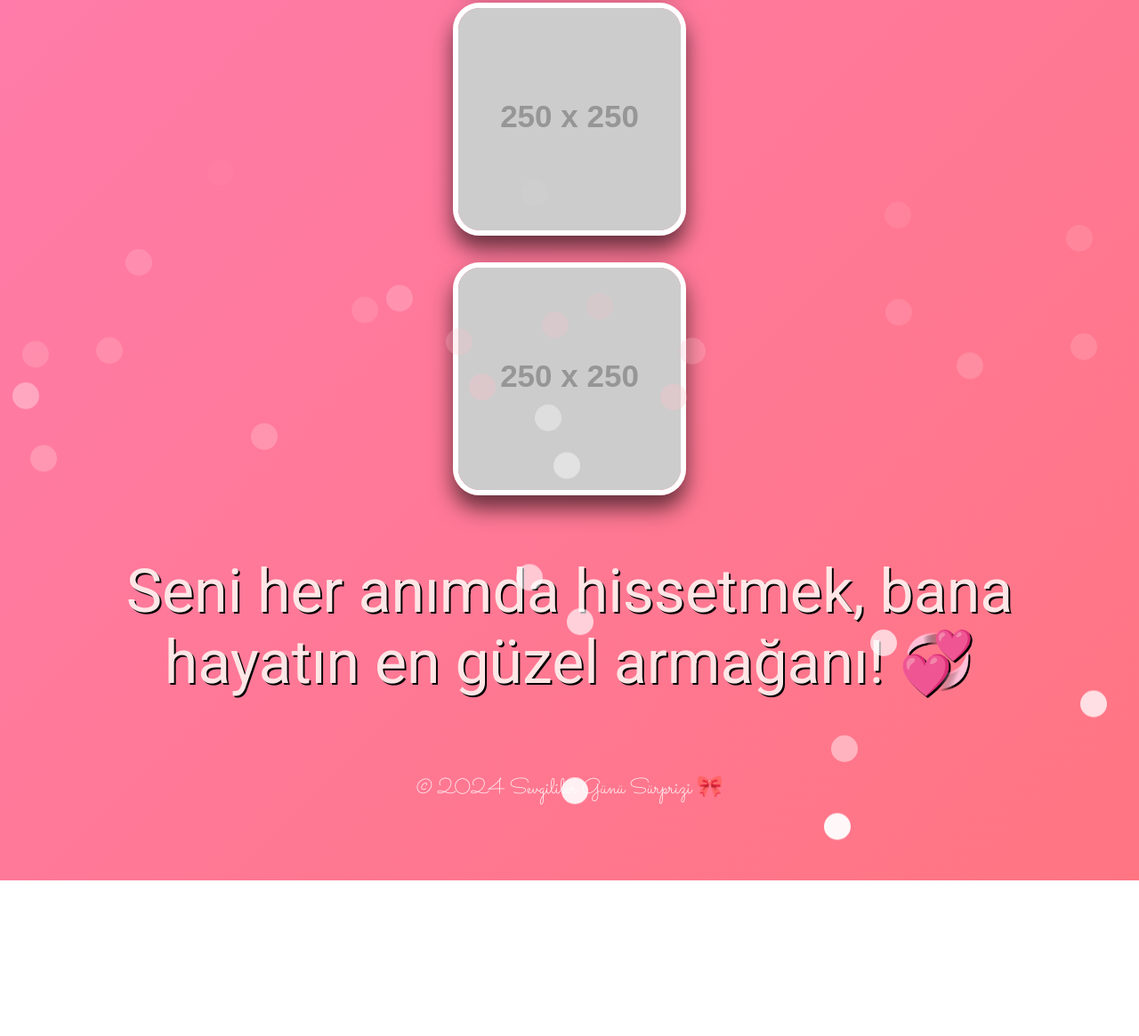
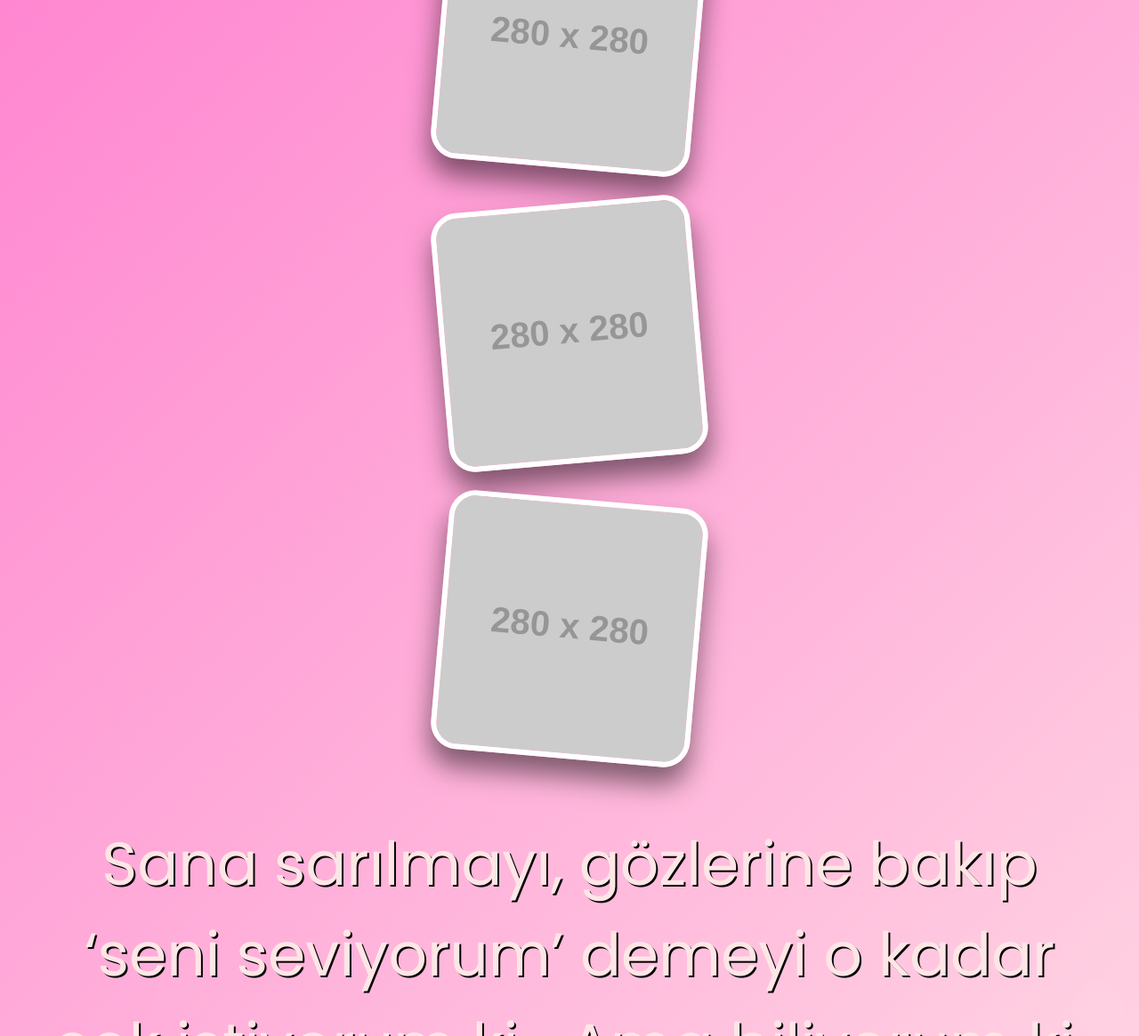
Before and after one commit to oguzhangol/sevgililergunu, a plain HTML site: page index.html in a window 1280 px wide. Shown: the part 916-2081 px from the top of the page at 89% size. Before the commit the page ends 1906 px from the top, so only its background shows below. Drawn offline with Linux system fonts and the light colour scheme; placeholder pictures from the web are drawn by us.

Commit message:
Update index.html

```diff
--- a/index.html
+++ b/index.html
@@ -4,14 +4,14 @@
     <meta charset="UTF-8">
     <meta name="viewport" content="width=device-width, initial-scale=1.0">
     <title>Sevgilim İçin 💖</title>
-    <link href="https://fonts.googleapis.com/css2?family=Sacramento&family=Roboto:wght@400;700&display=swap" rel="stylesheet">
+    <link href="https://fonts.googleapis.com/css2?family=Parisienne&family=Poppins:wght@400;700&display=swap" rel="stylesheet">
     <style>
         body {
             margin: 0;
             padding: 0;
-            background: linear-gradient(135deg, #ff7eb9, #ff7582);
+            background: linear-gradient(135deg, #ff6bcb, #ffe6e6);
             color: #fff;
-            font-family: 'Sacramento', cursive;
+            font-family: 'Poppins', sans-serif;
             min-height: 100vh;
             position: relative;
             overflow-x: hidden;
@@ -19,36 +19,39 @@
 
         .heart {
             position: absolute;
-            bottom: 0;
+            bottom: -50px;
             left: 50%;
-            width: 30px;
-            height: 30px;
-            background: pink;
+            width: 40px;
+            height: 40px;
+            background: rgba(255, 255, 255, 0.7);
             border-radius: 50%;
-            opacity: 0.7;
-            animation: rise 6s linear infinite;
+            animation: floatUp 6s linear infinite;
+            opacity: 0.6;
         }
 
-        @keyframes rise {
+        @keyframes floatUp {
             0% {
-                transform: translateY(0);
+                transform: translateY(0) scale(1);
                 opacity: 1;
             }
             100% {
-                transform: translateY(-100vh);
+                transform: translateY(-100vh) scale(1.5);
                 opacity: 0;
             }
         }
 
         .container {
-            padding: 60px;
+            padding: 80px 40px;
             text-align: center;
+            position: relative;
+            z-index: 1;
         }
 
         h1 {
             font-size: 4em;
             margin-bottom: 30px;
             text-shadow: 3px 3px #d63031;
+            font-family: 'Parisienne', cursive;
         }
 
         p {
@@ -61,26 +64,31 @@
             display: flex;
             flex-direction: column;
             align-items: center;
-            gap: 30px;
-            margin-top: 40px;
+            gap: 40px;
+            margin-top: 50px;
         }
 
         .gallery img {
-            width: 250px;
-            height: 250px;
+            width: 280px;
+            height: 280px;
             border-radius: 30px;
             transition: transform 0.5s ease;
             cursor: pointer;
             border: 6px solid #fff;
-            box-shadow: 0 15px 25px rgba(0, 0, 0, 0.6);
+            box-shadow: 0 20px 30px rgba(0, 0, 0, 0.5);
+            transform: rotate(-5deg);
+        }
+
+        .gallery img:nth-child(even) {
+            transform: rotate(5deg);
         }
 
         .gallery img:hover {
-            transform: rotate(5deg) scale(1.1);
+            transform: rotate(0) scale(1.2);
         }
 
         .message {
-            font-family: 'Roboto', sans-serif;
+            font-family: 'Poppins', sans-serif;
             font-size: 1.7em;
             color: #ffe6e6;
             margin-top: 60px;
@@ -98,6 +106,7 @@
             font-size: 1.5em;
             opacity: 0.8;
             padding: 25px;
+            text-shadow: 1px 1px #000;
         }
 
         @media (max-width: 600px) {
@@ -110,29 +119,28 @@
 </head>
 <body>
     <div class="container">
-        <h1>💖 Sevgilim İçin 💖</h1>
-        <p>Sana olan sevgim, sonsuzluğun ötesinde... 💫</p>
+        <h1>💖 Dünyalar Güzelim'e 💖</h1>
+        <p>Ellerini tutamıyor olabilirim ama hissettiğim sevgi her zaman kalbimde. Mesafeler sevgimizi sınayamaz, çünkü biz mesafelerden daha güçlüyüz. 🐰</p>
         <div class="gallery">
-            <img src="https://via.placeholder.com/250" alt="Anı 1">
-            <img src="https://via.placeholder.com/250" alt="Anı 2">
-            <img src="https://via.placeholder.com/250" alt="Anı 3">
-            <img src="https://via.placeholder.com/250" alt="Anı 4">
+            <img src="https://via.placeholder.com/280" alt="Anı 1">
+            <img src="https://via.placeholder.com/280" alt="Anı 2">
+            <img src="https://via.placeholder.com/280" alt="Anı 3">
+            <img src="https://via.placeholder.com/280" alt="Anı 4">
         </div>
         <div class="message">
-            <p>Seni her anımda hissetmek, bana hayatın en güzel armağanı! 💞</p>
+            <p>Sana sarılmayı, gözlerine bakıp ‘seni seviyorum’ demeyi o kadar çok istiyorum ki… Ama biliyorum ki, mesafeler sadece bir sınav. Ve biz bu sınavı aşacak kadar çok seviyoruz birbirimizi. Sevgililer günümüz kutlu olsun sevgilim. 💞</p>
         </div>
         <footer>
-            &copy; 2024 Sevgililer Günü Sürprizi 🎀
+            &copy; 2025 Sevgililer Günü 🎀
         </footer>
     </div>
 
     <script>
-        for (let i = 0; i < 30; i++) {
+        for (let i = 0; i < 40; i++) {
             const heart = document.createElement('div');
             heart.classList.add('heart');
             heart.style.left = Math.random() * 100 + 'vw';
-            heart.style.animationDuration = Math.random() * 5 + 3 + 's';
-            heart.style.background = Math.random() > 0.5 ? 'pink' : 'white';
+            heart.style.animationDuration = Math.random() * 6 + 4 + 's';
             document.body.appendChild(heart);
         }
     </script>
```
